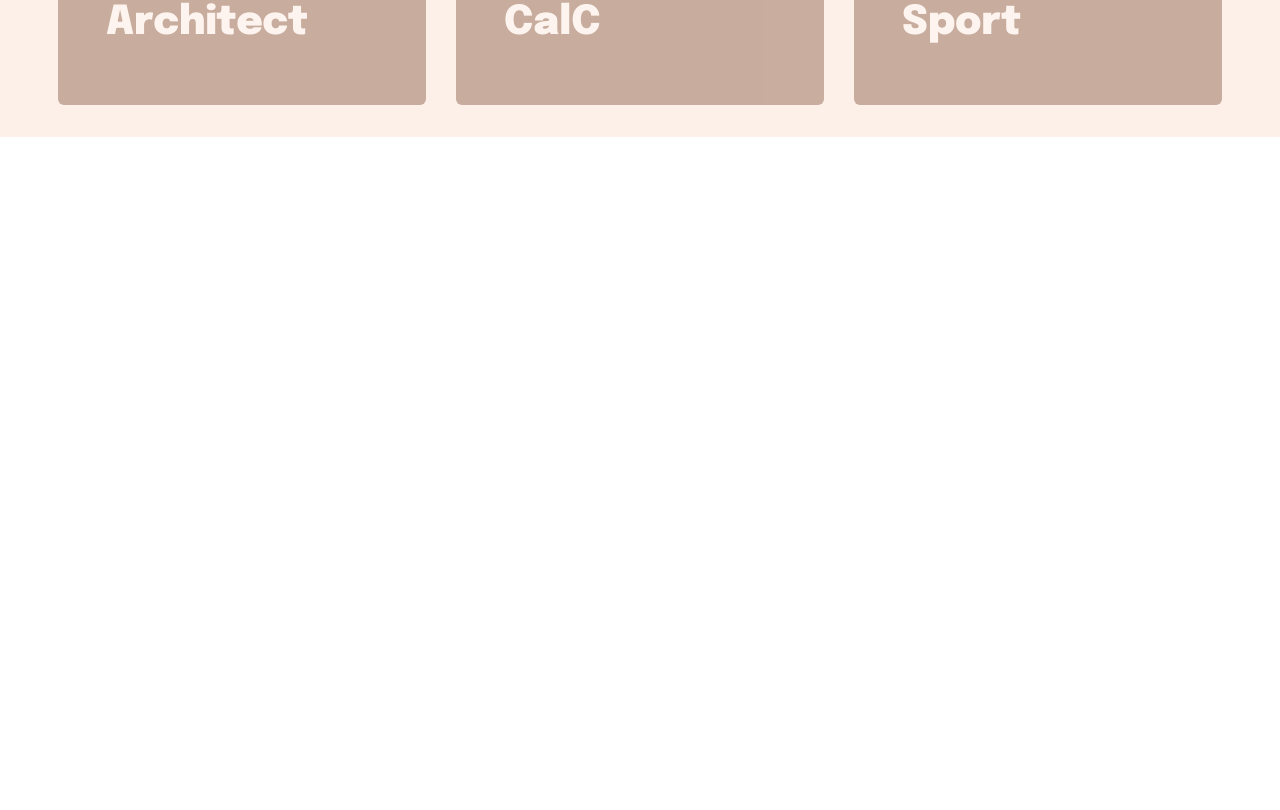
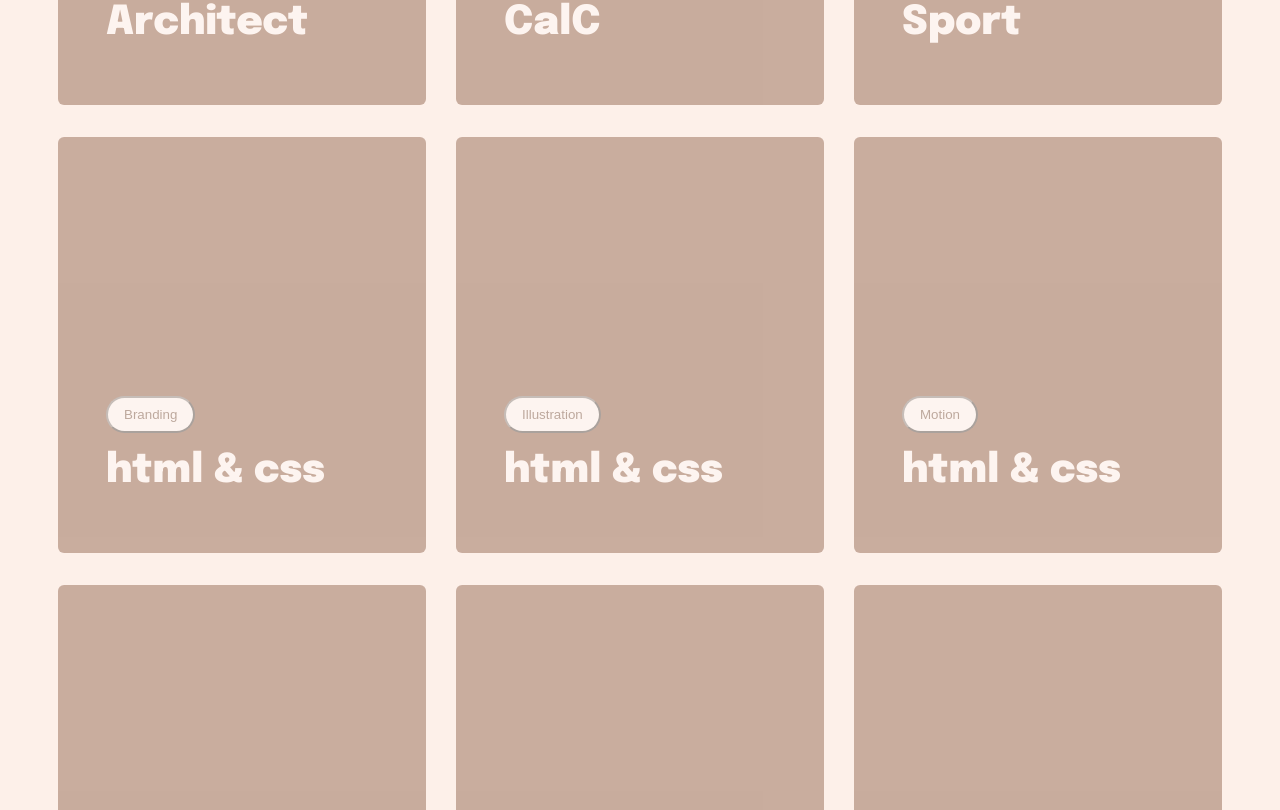
Before and after one commit to AlexeyKrop/test-from-upiter, a React (Create React App) app: page / in a window 1280 px wide. Shown: the part 1750-2560 px from the top of the page. Before the commit the page ends 1887 px from the top, so only its background shows below. Built offline with nearby package versions, Linux system fonts and the light colour scheme.

Commit message:
add numberOfItems useState

```diff
--- a/src/components/Main/Cards/Card/Card.tsx
+++ b/src/components/Main/Cards/Card/Card.tsx
@@ -3,7 +3,6 @@ import s from './Card.module.css'
 
 export const Card = (props: any) => {
   const[toggle, setToggle] = useState<boolean>(false)
-  console.log(toggle)
   const onClickHandler = (value: string) => {
     props.onClickFilterGoods(value)
   }
--- a/src/components/Main/Cards/Cards.tsx
+++ b/src/components/Main/Cards/Cards.tsx
@@ -1,13 +1,13 @@
 import React from 'react';
-import {GoodsType} from "../Goods";
+import {GoodType} from "../Goods";
 import {Card} from "./Card/Card";
 import s from './Cards.module.css'
 type CardsPropsType = {
-  data: Array<GoodsType>
+  data: Array<GoodType>
   onClickFilterGoods: (value: string) => void
 }
 export const Cards = (props: CardsPropsType) => {
-  const mappedGoods= props.data.map((m: GoodsType) => (
+  const mappedGoods= props.data.map((m: GoodType) => (
     <Card
       onClickFilterGoods={props.onClickFilterGoods}
       key={m.id}
--- a/src/components/Main/Goods.tsx
+++ b/src/components/Main/Goods.tsx
@@ -2,10 +2,13 @@ import React, {useState} from 'react';
 import {Cards} from "./Cards/Cards";
 import s from './Goods.module.css'
 
-export type GoodsType = {
+export type GoodType = {
   id: number, name: string, filter: string
 }
-const defaultGoods: Array<GoodsType> = [ // need to fix any
+export type GoodsType = {
+  goods: Array<GoodType>,
+}
+const defaultGoods: Array<GoodType> = [ // need to fix any
   {id: 1, name: 'SOFA', filter: 'Design'},
   {id: 2, name: 'KeyBoard', filter: 'Branding'},
   {id: 3, name: 'Work Media', filter: 'Illustration'},
@@ -15,19 +18,18 @@ const defaultGoods: Array<GoodsType> = [ // need to fix any
   {id: 7, name: 'Architect', filter: 'Illustration'},
   {id: 8, name: 'CalC', filter: 'Motion'},
   {id: 9, name: 'Sport', filter: 'Design'},
-  // {id: 10, name: 'html & css', filter: 'Branding'},
-  // {id: 11, name: 'html & css', filter: 'Illustration'},
-  // {id: 12, name: 'html & css', filter: 'Motion'},
-  // {id: 13, name: 'html & css', filter: 'Design'},
-  // {id: 14, name: 'html & css', filter: 'Branding'},
-  // {id: 15, name: 'html & css', filter: 'Illustration'},
-  // {id: 16, name: 'html & css', filter: 'Motion'},
-  // {id: 17, name: 'html & css', filter: 'Design'},
-  // {id: 18, name: 'html & css', filter: 'Motion'},
+  {id: 10, name: 'html & css', filter: 'Branding'},
+  {id: 11, name: 'html & css', filter: 'Illustration'},
+  {id: 12, name: 'html & css', filter: 'Motion'},
+  {id: 13, name: 'html & css', filter: 'Design'},
+  {id: 14, name: 'html & css', filter: 'Branding'},
+  {id: 15, name: 'html & css', filter: 'Illustration'},
+  {id: 16, name: 'html & css', filter: 'Motion'},
+  {id: 17, name: 'html & css', filter: 'Design'},
+  {id: 18, name: 'html & css', filter: 'Motion'},
 ]
 // pure helper functions
-export const filterGoods = (goods: Array<GoodsType>, filter: string): Array<GoodsType> => {
-// need to fix any
+export const filterGoods = (goods: Array<GoodType>, filter: string): Array<GoodType> => {
   if (filter === 'all') {
     return goods
   }
@@ -46,8 +48,10 @@ export const filterGoods = (goods: Array<GoodsType>, filter: string): Array<Good
   return goods
 }
 export const Goods = () => {
-  const [goods, setGoods] = useState<Array<GoodsType>>(defaultGoods)
-  const [filter, setFilter] = useState<string>('all')
+  const [goods, setGoods] = useState<Array<GoodType>>(defaultGoods)
+  const [filter, setFilter] = useState<string>('Show All')
+  const [numberOfItems, setNumberOfItems] = useState<number>(9)
+
   const onClickHandler = (value: string) => {
     setFilter(value)
   }
```
